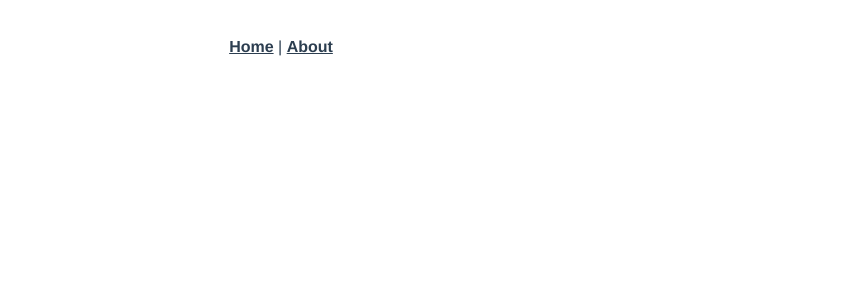
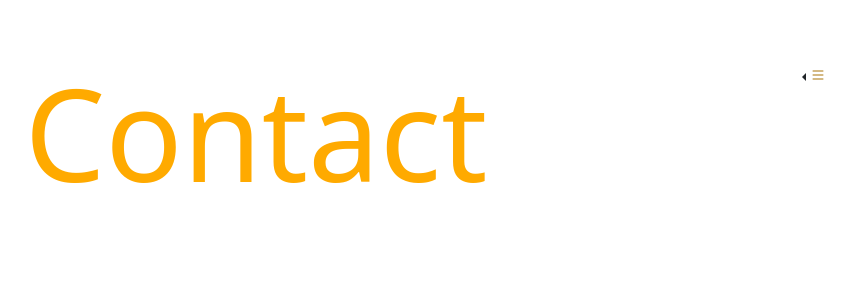
Before and after one commit to lalondeph/phil_bio, a Vue app: page /Contact in a window 1280 px wide. Before the commit this address had no page. Shown: the top 300 px of the page, without its empty margins (359-1214 px from the left). Built offline with nearby package versions, Linux system fonts and the light colour scheme.

Commit message:
initial setup

```diff
--- a/package.json
+++ b/package.json
@@ -9,10 +9,13 @@
   },
   "dependencies": {
     "-": "^0.0.1",
+    "@popperjs/core": "^2.10.1",
+    "bootstrap": "^5.1.1",
+    "bootstrap-icons": "^1.5.0",
     "core-js": "^3.6.5",
     "save": "^2.4.0",
     "vue": "^3.2.19",
-    "vue-router": "^4.0.0-0",
+    "vue-router": "^4.0.11",
     "vue-server-renderer": "^2.6.14"
   },
   "devDependencies": {
--- a/public/index.html
+++ b/public/index.html
@@ -5,6 +5,8 @@
     <meta http-equiv="X-UA-Compatible" content="IE=edge">
     <meta name="viewport" content="width=device-width,initial-scale=1.0">
     <link rel="icon" href="<%= BASE_URL %>favicon.ico">
+    <link rel="stylesheet" href="https://cdnjs.cloudflare.com/ajax/libs/twitter-bootstrap/4.5.2/css/bootstrap.min.css">
+    <link rel="stylesheet" href="https://cdn.jsdelivr.net/npm/bootstrap-icons@1.5.0/font/bootstrap-icons.css">
     <title><%= htmlWebpackPlugin.options.title %></title>
   </head>
   <body>
--- a/src/App.vue
+++ b/src/App.vue
@@ -1,30 +1,25 @@
 <template>
-  <div id="nav">
-    <router-link to="/">Home</router-link> |
-    <router-link to="/about">About</router-link>
+  <div>
+    <div class="container">
+      <div class="col-sm"></div>
+      <div class="components">
+        <hamburger />
+        <router-view />
+      </div>
+      <div class="col-sm"></div>
+    </div>
   </div>
-  <router-view/>
 </template>
 
+<script>
+import Hamburger from './components/Hamburger.vue';
+
+export default {
+  components: {
+    Hamburger
+  }
+}
+</script>
+
 <style>
-#app {
-  font-family: Avenir, Helvetica, Arial, sans-serif;
-  -webkit-font-smoothing: antialiased;
-  -moz-osx-font-smoothing: grayscale;
-  text-align: center;
-  color: #2c3e50;
-}
-
-#nav {
-  padding: 30px;
-}
-
-#nav a {
-  font-weight: bold;
-  color: #2c3e50;
-}
-
-#nav a.router-link-exact-active {
-  color: #42b983;
-}
 </style>
--- /dev/null
+++ b/src/components/Hamburger.vue
@@ -0,0 +1,42 @@
+<template>
+  <div>
+    <div class="row float-right">
+      <div class="dropdown dropleft">
+        <button
+          class="btn dropdown-toggle"
+          type="button"
+          id="dropdownMenuButton"
+          data-toggle="dropdown"
+          aria-haspopup="true"
+          aria-expanded="false"
+        >
+          <i class="bi bi-list stripes"></i>
+        </button>
+        <div class="dropdown-menu" aria-labelledby="dropdownMenuButton">
+          <div class="dropdown-item">
+            <router-link to="/">Home</router-link>
+          </div>
+          <div class="dropdown-item">
+            <router-link to="/FAQ">FAQ</router-link>
+          </div>
+          <div class="dropdown-item">
+            <router-link to="/Contact">Contact</router-link>
+          </div>
+        </div>
+      </div>
+    </div>
+  </div>
+</template>
+
+<script>
+</script>
+
+<style scoped>
+.stripes {
+  color: #a76f00;
+}
+.row {
+  position: relative;
+  z-index: 99;
+}
+</style>
--- a/src/main.js
+++ b/src/main.js
@@ -1,5 +1,7 @@
 import { createApp } from 'vue'
 import App from './App.vue'
 import router from './router'
+import "bootstrap/dist/css/bootstrap.min.css"
+import "bootstrap"
 
 createApp(App).use(router).mount('#app')
--- a/src/router/index.js
+++ b/src/router/index.js
@@ -1,20 +1,38 @@
 import { createRouter, createWebHistory } from 'vue-router'
-import Home from '../views/Home.vue'
+// import Home from '../views/Home.vue'
+import Bio from '../views/Bio.vue'
+import Faq from '../views/FAQ.vue'
+import Contact from '../views/Contact.vue'
 
 const routes = [
+  // {
+  //   path: '/',
+  //   name: 'Home',
+  //   component: Home
+  // },
+  // {
+  //   path: '/about',
+  //   name: 'About',
+  //   // route level code-splitting
+  //   // this generates a separate chunk (about.[hash].js) for this route
+  //   // which is lazy-loaded when the route is visited.
+  //   component: () => import(/* webpackChunkName: "about" */ '../views/About.vue')
+  // },
   {
     path: '/',
-    name: 'Home',
-    component: Home
-  },
-  {
-    path: '/about',
-    name: 'About',
-    // route level code-splitting
-    // this generates a separate chunk (about.[hash].js) for this route
-    // which is lazy-loaded when the route is visited.
-    component: () => import(/* webpackChunkName: "about" */ '../views/About.vue')
-  }
+    name: 'Bio',
+    component: Bio
+},
+{
+    path: '/FAQ',
+    name: 'FAQ',
+    component: Faq,
+},
+{
+    path: '/Contact',
+    name: 'Contact',
+    component: Contact
+},
 ]
 
 const router = createRouter({
--- /dev/null
+++ b/src/views/Bio.vue
@@ -0,0 +1,148 @@
+<template>
+  <div>
+    <div class="row top-row">
+      <div class="made-it-txt">
+        <span>You made it!</span> <span class="avoidwrap">My name is</span>
+      </div>
+      <div class="name-txt">
+        <span class="first-name">Philip</span>
+        <span class="last-name">Lalonde</span>
+      </div>
+    </div>
+
+    <div class="row bio">
+      <div class="col-md-4">
+        <div>
+          <img
+            class="rounded bio-img"
+            src="../assets/bio.jpg"
+            alt="Philip Lalonde"
+          />
+        </div>
+      </div>
+      <div class="col-md-8">
+        <div class="lead text-success text-justify about-me">
+          I'm glad you stopped by. I recently left the lawn care industry to
+          pursue a career in IT. It has been a wild ride so far and I am excited
+          to keep learning. Right now I am passionate about Laravel, Vue.js,
+          MVC, Git, JavaScript, PHP, and debugging. I have a lot to learn, but
+          with blazing fast google speed, intelligent questions for Senior Devs,
+          and a positive attitude I'm confident we can solve the next problem
+          and ship on time. Reach me in person via my contact page (free lawn
+          advice available). I am eager to collaborate and I would love to take
+          a look at your project.
+        </div>
+      </div>
+    </div>
+
+    <div class="row row-cols-3 summary">
+      <div class="col">
+        <div class="card border-success">
+          <div class="card-body">
+            <h5 class="card-title">Junior Developer</h5>
+            <p class="card-text">
+              Graduating from the Computer Programmer Analyst program at St.
+              Lawrence College spring of 2022. Download my resume for more
+              information.
+            </p>
+          </div>
+          <div class="card-footer bg-transparent border-success">
+            <a class="text-muted">
+              philip-lalonde-resume.pdf <i class="bi bi-download"></i>
+            </a>
+          </div>
+        </div>
+      </div>
+
+      <div class="col">
+        <div class="card border-success">
+          <div class="card-body">
+            <h5 class="card-title">Working At</h5>
+            <p class="card-text">
+              Working as a software engineer at Elentra, and loving every minute
+              of it. Elentra is a leading innovator in competency based medical
+              education. Connect on linkedin to see my career experiences.
+            </p>
+          </div>
+          <div class="card-footer bg-transparent border-success">
+            <a
+              href="https://www.linkedin.com/in/philip-lalonde/"
+              target="_blank"
+            >
+              <small class="text-muted"><i class="bi bi-linkedin"></i></small>
+            </a>
+          </div>
+        </div>
+      </div>
+
+      <div class="col">
+        <div class="card border-success">
+          <div class="card-body">
+            <h5 class="card-title">FAQ</h5>
+            <p class="card-text">
+              Will I be a good fit for your team? What kind of memes will I send
+              everyone on slack? Great questions! Get to know me in the FAQ.
+            </p>
+          </div>
+          <div class="card-footer bg-transparent border-success">
+            <i class="bi bi-info-circle"></i>
+            <small class="text-muted">
+              <router-link to="/faq"> FAQ page link </router-link>
+            </small>
+          </div>
+        </div>
+      </div>
+    </div>
+  </div>
+</template>
+
+<script>
+</script>
+
+<style scoped>
+.components {
+  margin-bottom: 1em;
+}
+.top-row {
+  margin-top: 5%;
+}
+.made-it-txt {
+  font-weight: 100;
+  font-size: 2.5em;
+  color: #a76f00;
+  padding-left: 0.3em;
+}
+.name-txt {
+  color: #ffaa00;
+}
+.first-name {
+  font-size: 8em;
+}
+.last-name {
+  font-size: clamp(4em, 20vw, 8em);
+}
+.made-it-txt,
+.name-txt {
+  line-height: 0.9;
+}
+.row {
+  margin-bottom: 5%;
+}
+span.avoidwrap {
+  display: inline-block;
+}
+.bio-img {
+  width: 100%;
+  height: auto;
+  max-width: 300px;
+}
+.footer-txt {
+  color: #a76f00;
+}
+.about-me {
+  min-width: 30px;
+}
+.card-text {
+  text-align: justify;
+}
+</style>
--- /dev/null
+++ b/src/views/Contact.vue
@@ -0,0 +1,25 @@
+<template>
+  <div>
+    <div class="row top-row">
+      <div class="col" align="center">
+        <h1 class="contact-txt">Contact</h1>
+      </div>
+    </div>
+  </div>
+</template>
+
+<script>
+// import
+
+//export
+</script>
+
+<style scoped>
+.top-row {
+  margin-top: 5%;
+}
+.contact-txt {
+  color: #ffaa00;
+  font-size: clamp(4em, 20vw, 8em);
+}
+</style>
--- /dev/null
+++ b/src/views/FAQ.vue
@@ -0,0 +1,25 @@
+<template>
+  <div>
+    <div class="row top-row">
+      <div class="col" align="center">
+        <h1 class="faq-txt">FAQ</h1>
+      </div>
+    </div>
+  </div>
+</template>
+
+<script>
+// import
+
+//export
+</script>
+
+<style scoped>
+.top-row {
+  margin-top: 5%;
+}
+.faq-txt {
+  color: #ffaa00;
+  font-size: 8em;
+}
+</style>
```
Also changed, not shown: src/assets/bio.jpg (added), 1 other file (tests, documents, lock files or other folders).
